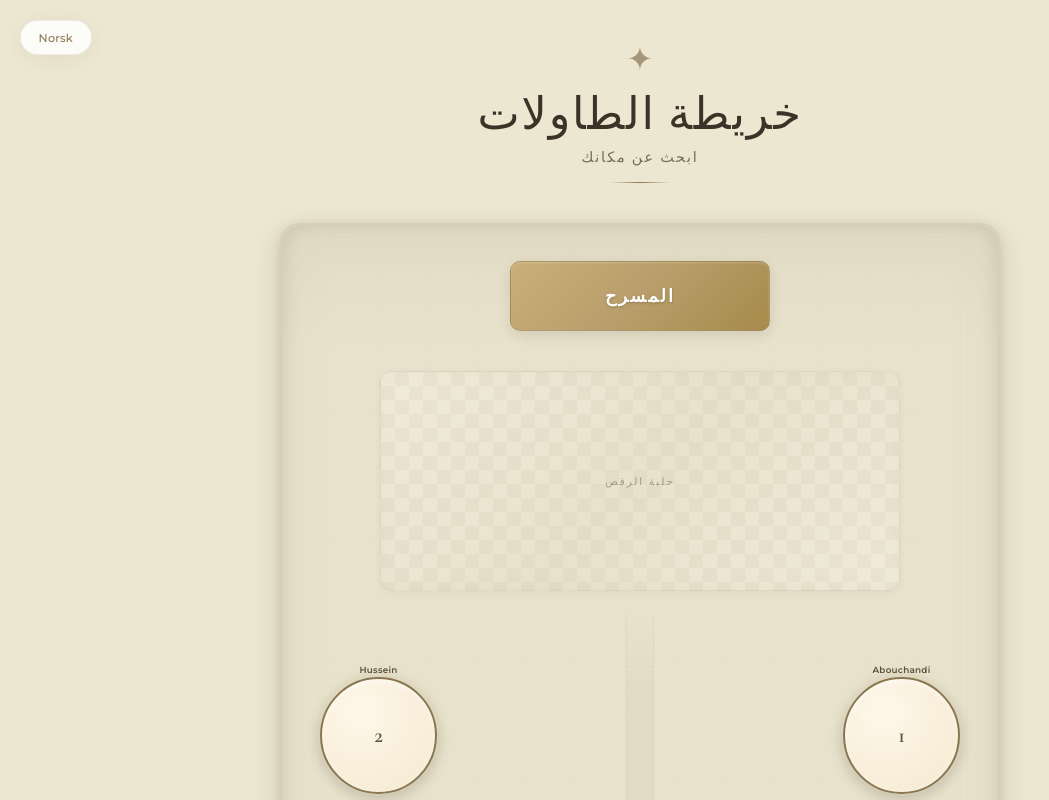
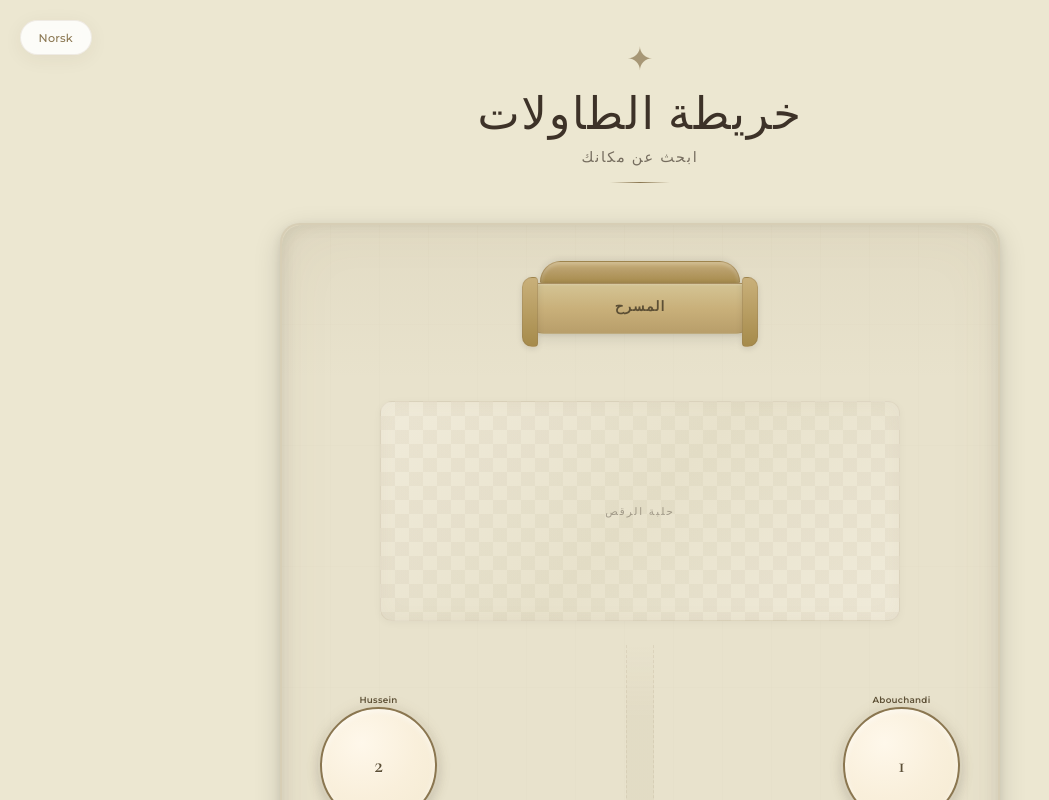
Before and after one commit to mahmoudAndRanim/wedding-map, a React (Vite) app: page / in a window 1280 px wide. Shown: the top 800 px of the page, without its empty margins (0-1049 px from the left). Built offline with nearby package versions, Linux system fonts and the light colour scheme; no server answers.

Commit message:
style: restore sofa with scene label

```diff
--- a/src/components/Stage.jsx
+++ b/src/components/Stage.jsx
@@ -2,8 +2,13 @@ export default function Stage({ t }) {
   return (
     <div className="stage">
       <div className="stage__area">
-        <div className="scene-box">
-          <span className="scene-box__label">{t.scene}</span>
+        <div className="kouch">
+          <div className="kouch__back" />
+          <div className="kouch__seat">
+            <span className="kouch__label">{t.scene}</span>
+          </div>
+          <div className="kouch__arm kouch__arm--left" />
+          <div className="kouch__arm kouch__arm--right" />
         </div>
       </div>
 
--- a/src/index.css
+++ b/src/index.css
@@ -221,30 +221,78 @@ body {
   background: linear-gradient(180deg, rgba(138, 118, 80, 0.06) 0%, transparent 100%);
 }
 
-/* ===== SCENE BOX (replaces kouch) ===== */
+/* ===== KOUCH (centered sofa for bride & groom) ===== */
 
-.scene-box {
-  width: 260px;
-  height: 70px;
-  border-radius: 10px;
-  background: linear-gradient(135deg, #C9B07A 0%, #B89E6A 50%, #A68B4B 100%);
+.kouch {
+  position: relative;
+  width: 220px;
+  min-height: 100px;
+  display: flex;
+  flex-direction: column;
+  align-items: center;
+}
+
+.kouch__back {
+  width: 200px;
+  height: 22px;
+  border-radius: 60px 60px 4px 4px;
+  background: linear-gradient(180deg, #C9B07A 0%, #B89E6A 40%, #A68B4B 100%);
+  box-shadow:
+    0 -2px 6px rgba(0, 0, 0, 0.08),
+    inset 0 2px 4px rgba(255, 255, 255, 0.25),
+    inset 0 -1px 3px rgba(0, 0, 0, 0.1);
+  border: 1px solid rgba(138, 118, 80, 0.3);
+  border-bottom: none;
+  position: relative;
+  z-index: 2;
+}
+
+.kouch__seat {
+  width: 220px;
+  padding: 14px 16px 18px;
+  border-radius: 8px 8px 14px 14px;
+  background: linear-gradient(180deg, #D4C494 0%, #C9B07A 50%, #B89E6A 100%);
   border: 1px solid rgba(138, 118, 80, 0.3);
   box-shadow:
     0 4px 14px rgba(0, 0, 0, 0.1),
+    0 1px 4px rgba(0, 0, 0, 0.06),
     inset 0 1px 2px rgba(255, 255, 255, 0.2);
+  position: relative;
+  z-index: 1;
   display: flex;
   align-items: center;
   justify-content: center;
 }
 
-.scene-box__label {
+.kouch__label {
   font-family: var(--font-heading);
-  font-size: 1.1rem;
+  font-size: 0.85rem;
   font-weight: 600;
-  color: #fff;
+  color: var(--gold-deep);
+  letter-spacing: 0.08em;
   text-transform: uppercase;
-  letter-spacing: 0.12em;
-  text-shadow: 0 1px 3px rgba(0, 0, 0, 0.2);
+}
+
+.kouch__arm {
+  position: absolute;
+  top: 16px;
+  width: 16px;
+  height: 70px;
+  border-radius: 8px;
+  background: linear-gradient(180deg, #C9B07A 0%, #A68B4B 100%);
+  border: 1px solid rgba(138, 118, 80, 0.3);
+  box-shadow: 0 2px 6px rgba(0, 0, 0, 0.1);
+  z-index: 3;
+}
+
+.kouch__arm--left {
+  left: -8px;
+  border-radius: 10px 4px 4px 10px;
+}
+
+.kouch__arm--right {
+  right: -8px;
+  border-radius: 4px 10px 10px 4px;
 }
 
 /* ===== DANCE FLOOR ===== */
@@ -835,9 +883,16 @@ body {
     padding: 8px 14px 0;
   }
 
-  .scene-box {
+  .kouch {
     width: 180px;
-    height: 55px;
+  }
+
+  .kouch__back {
+    width: 164px;
+  }
+
+  .kouch__seat {
+    width: 180px;
   }
 
   .dancefloor__surface {
@@ -877,9 +932,16 @@ body {
     width: 16px;
   }
 
-  .scene-box {
+  .kouch {
     width: 160px;
-    height: 50px;
+  }
+
+  .kouch__back {
+    width: 144px;
+  }
+
+  .kouch__seat {
+    width: 160px;
   }
 
   .dancefloor__surface {
```
